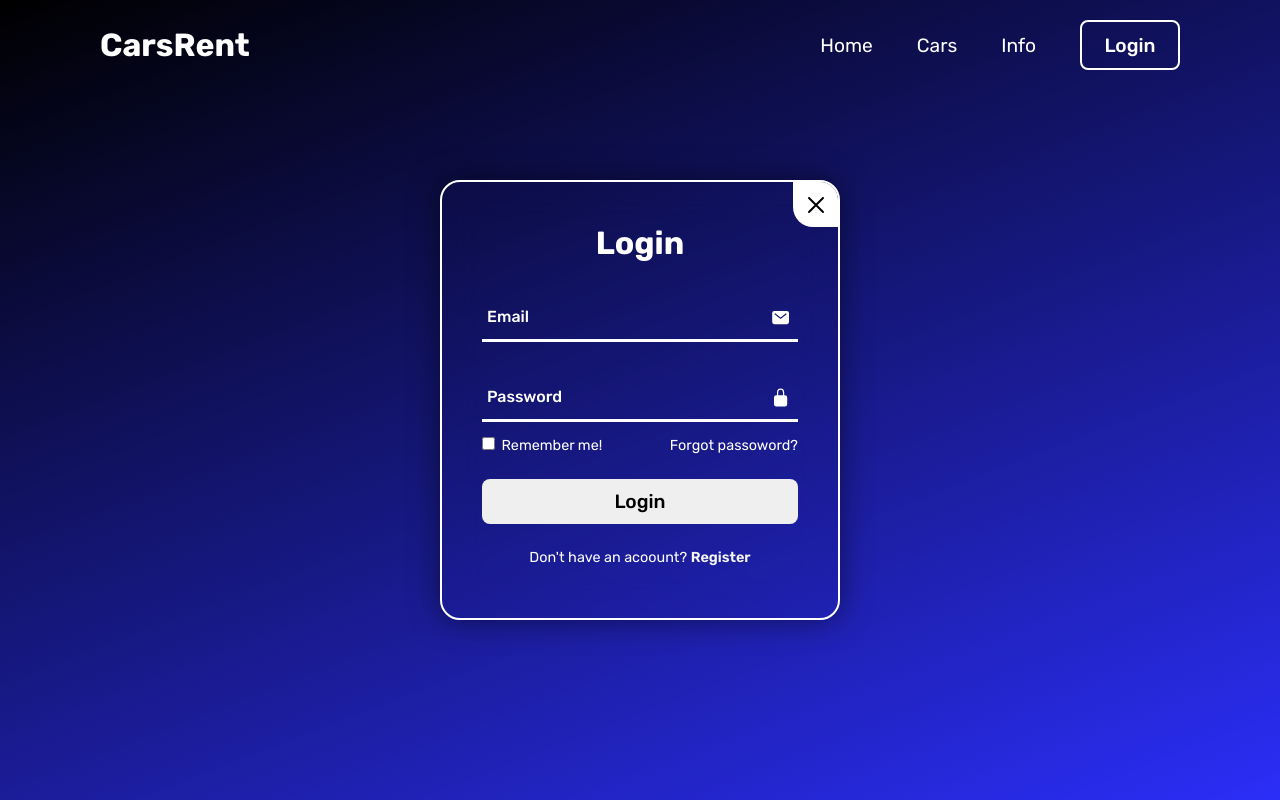
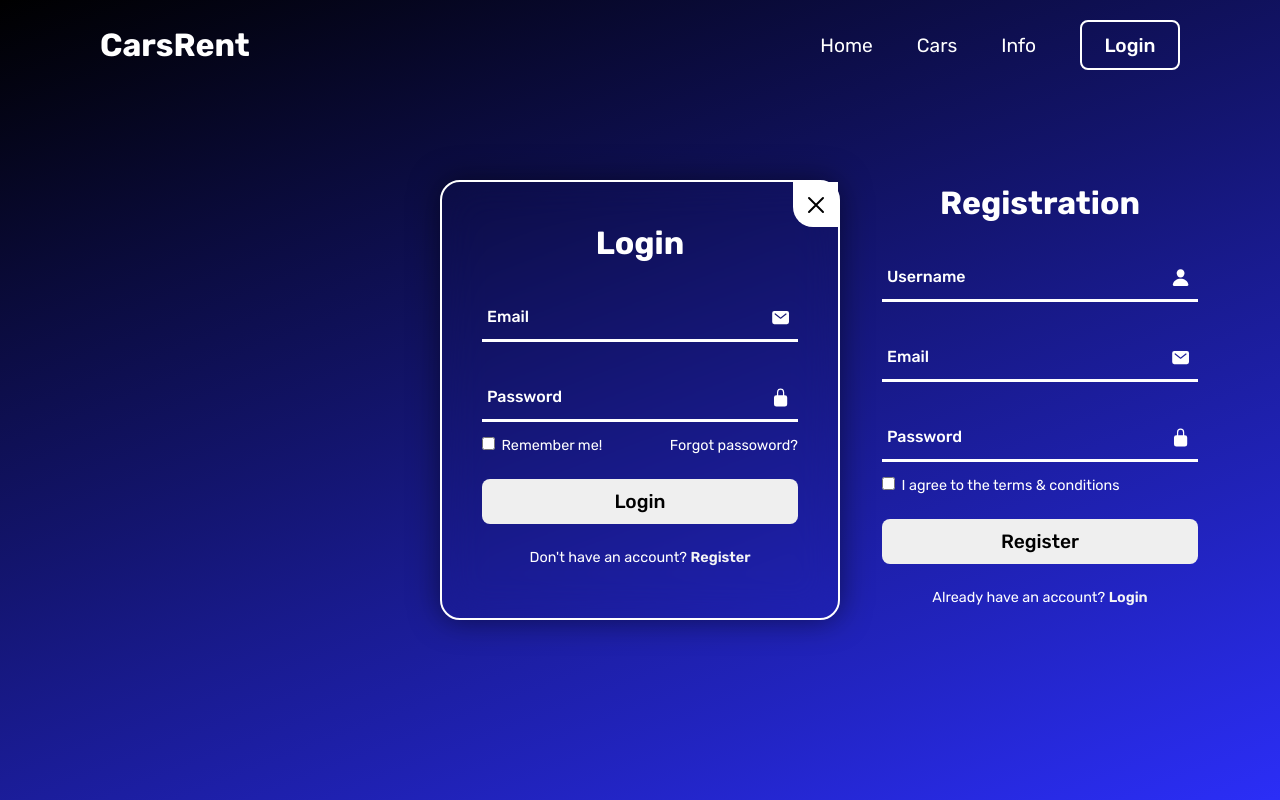
Before and after one commit to kacper-grudzinski/LoginPage, a website built with Parcel: page src/index.html in a window 1280 px wide. Built offline with nearby package versions, Linux system fonts and the light colour scheme.

Commit message:
Add registration form

```diff
--- a/src/index.html
+++ b/src/index.html
@@ -38,7 +38,35 @@
                 </div>
                 <button type="submit" class="btn">Login</button>
                 <div class="login-register">
-                    <p>Don't have an acoount? <a href="#" class="registerLink">Register</a></p>
+                    <p>Don't have an account? <a href="#" class="registerLink">Register</a></p>
+                </div>
+            </form>
+        </div>
+
+        <div class="formBox register">
+            <h2>Registration</h2>
+            <form action="#">
+                <div class="inputBox">
+                    <span class="icon"><ion-icon name="person"></ion-icon></span>
+                    <input type="text" required>
+                    <label>Username</label>
+                </div>
+                <div class="inputBox">
+                    <span class="icon"><ion-icon name="mail"></ion-icon></span>
+                    <input type="email" required>
+                    <label>Email</label>
+                </div>
+                <div class="inputBox">
+                    <span class="icon"><ion-icon name="lock-closed"></ion-icon></span>
+                    <input type="password" required>
+                    <label>Password</label>
+                </div>
+                <div class="remember-forgot">
+                    <label><input type="checkbox"> I agree to the terms & conditions</label>
+                </div>
+                <button type="submit" class="btn">Register</button>
+                <div class="login-register">
+                    <p>Already have an account? <a href="#" class="loginLink">Login</a></p>
                 </div>
             </form>
         </div>
--- a/src/script.js
+++ b/src/script.js
@@ -0,0 +1,7 @@
+const wrapper = document.querySelector('.wrapper');
+const loginLink = document.querySelector('.loginLink');
+const registerLink = document.querySelector('.registerLink');
+
+registerLink.addEventListener('click', ()=>{
+    wrapper.classList.add('active');
+});
--- a/src/style.css
+++ b/src/style.css
@@ -94,7 +94,7 @@ header {
   display: flex;
   justify-content: center;
   align-items: center;
-  overflow: hidden;
+  /*overflow: hidden;*/
 }
 
 .wrapper .iconClose{
@@ -117,6 +117,15 @@ header {
 .wrapper .formBox {
   width: 100%;
   padding: 40px;
+}
+
+.wrapper .formBox.login{
+  /*display: none;*/
+}
+
+.wrapper .formBox.register{
+  position: absolute;
+  transform: translateX(400px);
 }
 
 .formBox h2 {
```
